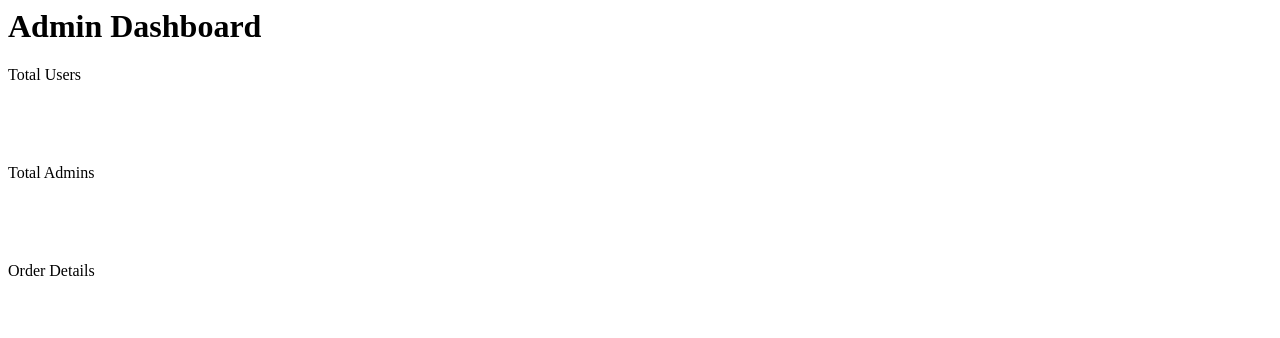
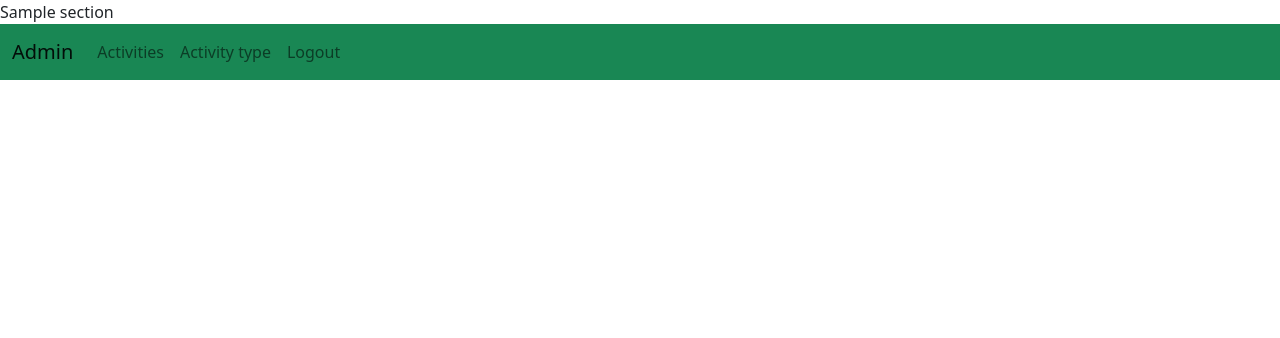
Before and after one commit to manish2000g/RealWorldProject, a Django app: template templates/admin_layout.html in a window 1280 px wide. Shown: the top 338 px of the page. Run offline with Django 3.2, Linux system fonts and the light colour scheme; the template is opened without the code that fills it: most values are stand-ins (such as "Sample title", 1, 10 or a date in 2020).

Commit message:
admin_dashboard setup

```diff
--- a/admins/templates/admins/admin_dashboard.html
+++ b/admins/templates/admins/admin_dashboard.html
@@ -1,4 +1,4 @@
-{% extends 'layout.html' %}
+{% extends 'admin_layout.html' %}
 {% load static %}
 {% block title %}
 <title>Admin-Dashboard</title>
--- /dev/null
+++ b/templates/admin_footer.html
@@ -0,0 +1,9 @@
+<!DOCTYPE html>
+<html lang="en">
+<head>
+    <meta charset="UTF-8">
+    <title>Title</title>
+</head>
+<body>
+</body>
+</html>
--- /dev/null
+++ b/templates/admin_header.html
@@ -0,0 +1,20 @@
+<nav class="navbar navbar-expand-lg navbar-light bg-success">
+  <div class="container-fluid">
+    <a class="navbar-brand" href="/admins/admin_dashboard/">Admin</a>
+    <button class="navbar-toggler" type="button" data-bs-toggle="collapse" data-bs-target="#navbarSupportedContent" aria-controls="navbarSupportedContent" aria-expanded="false" aria-label="Toggle navigation">
+      <span class="navbar-toggler-icon"></span>
+    </button>
+    <div class="collapse navbar-collapse" id="navbarSupportedContent">
+      <ul class="navbar-nav me-auto mb-2 mb-lg-0">
+        <li class="nav-item">
+          <a class="nav-link {{activate_activity}}" aria-current="page" href="/activities/get_activity">Activities</a>
+        </li>
+        <li class="nav-item">
+          <a class="nav-link {{activate_activity_type}}" aria-current="page" href="/activities/get_activity_type">Activity type</a>
+        </li>
+         <li class="nav-item">
+                    <a class="nav-link" href="/logout">Logout</a>
+         </li>
+    </div>
+  </div>
+</nav>
--- a/templates/admin_layout.html
+++ b/templates/admin_layout.html
@@ -1,50 +1,22 @@
-
+<!DOCTYPE html>
 {% load static %}
-{% block title %}
-<title>Admin-Dashboard</title>
-{% endblock %}
-{% block main_content %}
-<style>
-    .card-body a{
-    text-decoration:none;
-    color:#fff;
-    }
-    .card-body a:hover{
-    color:orange;
-    }
-</style>
-<div class="container">
-    <h1>Admin Dashboard</h1>
-    {% include 'messages.html' %}
-    <div class="row">
-        <div class="col">
-            <div class="card text-white bg-success mb-3" style="max-width: 35rem;">
-                <div class="card-header text-center">Total Users</div>
-                <div class="card-body bg-success">
-                    <a href="/admins/users"><h1 class="card-title text-center">{{user}}</h1></a>
-                </div>
-            </div>
-        </div>
-    </div>
-    <div class="row">
-        <div class="col">
-            <div class="card text-white bg-warning mb-3" style="max-width: 35rem;">
-                <div class="card-header text-center">Total Admins</div>
-                <div class="card-body bg-warning">
-                    <a href="/admins/admins"> <h1 class="card-title text-center">{{admin}}</h1>
-                    </a>
-                </div>
-                 </div>
-                 <div class="col">
-            <div class="card text-white bg-danger mb-3 mt-5" style="max-width: 35rem;">
-                <div class="card-header text-center">Order Details</div>
-                <div class="card-body bg-danger">
-                    <a href="/admins/show_order"><h1 class="card-title text-center">{{items}}</h1></a>
-                </div>
-        </div>
-    </div>
-            </div>
-        </div>
-    </div>
+<html lang="en">
+<head>
+    <meta charset="UTF-8">
+    <meta name="viewport" content="width=device-width, initial-scale=1">
+    {% block title%}
+    {{section.title}}
+    {% endblock title %}
+    <link rel="stylesheet" href="{% static 'css/style.css' %}"/>
+    <link href="https://cdn.jsdelivr.net/npm/bootstrap@5.1.1/dist/css/bootstrap.min.css" rel="stylesheet" integrity="sha384-F3w7mX95PdgyTmZZMECAngseQB83DfGTowi0iMjiWaeVhAn4FJkqJByhZMI3AhiU" crossorigin="anonymous">
+</head>
+<body>
+<div class="container_fluid">
+    {% include 'admin_header.html'%}
+    {% block main_content %}
+    {% endblock main_content%}
+    {% include 'admin_footer.html' %}
 </div>
-{% endblock %}
+<script src="https://cdn.jsdelivr.net/npm/bootstrap@5.1.0/dist/js/bootstrap.bundle.min.js" integrity="sha384-U1DAWAznBHeqEIlVSCgzq+c9gqGAJn5c/t99JyeKa9xxaYpSvHU5awsuZVVFIhvj" crossorigin="anonymous"></script>
+</body>
+</html>
```
